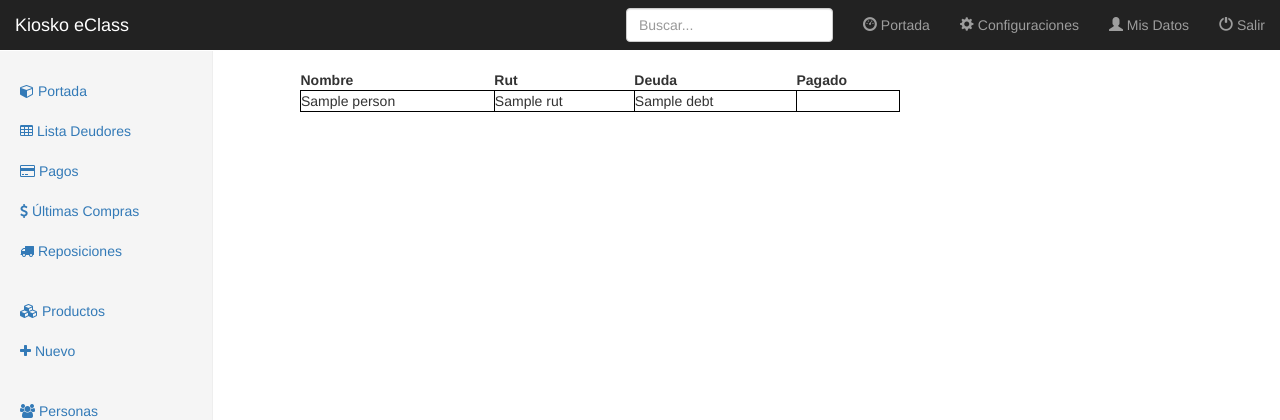
After one commit to eclass/kiosko, a CakePHP app: the page made by app/View/People/debtors_report.ctp in a window 1280 px wide. The commit adds this page. Shown: the top 420 px of the page. Run offline with PHP 8.4 and a stand-in for CakePHP, Linux system fonts and the light colour scheme; the template is opened without the code that fills it: most values are stand-ins (such as "Sample title", 1, 10 or a date in 2020); data that the repository does not hold is empty; some libraries are stand-ins or nearby versions.

Commit message:
se agregan div clearfix y se crea reporte en excel

```diff
--- a/app/View/Pays/index.ctp
+++ b/app/View/Pays/index.ctp
@@ -6,9 +6,7 @@
 		array('class' => 'btn btn-success pull-right')
 	);
 ?>
-<br />
-<br />
-
+<div class="clearfix"></div>
 <div class="table-responsive">
 	<table class="table table-striped table-hover">
 		<tr>
--- /dev/null
+++ b/app/View/People/debtors_report.ctp
@@ -0,0 +1,20 @@
+<table width="600">
+	<thead>
+		<tr>
+			<th>Nombre</th>
+			<th>Rut</th>
+			<th>Deuda</th>
+			<th>Pagado</th>
+		</tr>
+	</thead>
+	<tbody>
+		<?php foreach ($debtors as $debtor) { ?>
+			<tr>
+				<td style="border:1px solid #000000"><?php echo $debtor['Person']['name']; ?></td>
+				<td style="border:1px solid #000000"><?php echo $debtor['Person']['rut']; ?></td>
+				<td style="border:1px solid #000000"><?php echo $debtor['Person']['debt']; ?></td>
+				<td style="border:1px solid #000000"></td>
+			</tr>
+		<?php } ?>
+	</tbody>
+</table>
--- a/app/View/Repositions/index.ctp
+++ b/app/View/Repositions/index.ctp
@@ -6,8 +6,7 @@
 		array('class' => 'btn btn-success pull-right')
 	);
 ?>
-<br />
-<br />
+<div class="clearfix"></div>
 <div class="table-responsive">
 	<table class="table table-striped table-hover">
 		<tr>
```
Also changed, not shown: app/Controller/PeopleController.php (+18 -0 lines), app/View/Layouts/excel.ctp (added, +17 -0 lines), app/View/People/debtors.ctp (+7 -0 lines).
